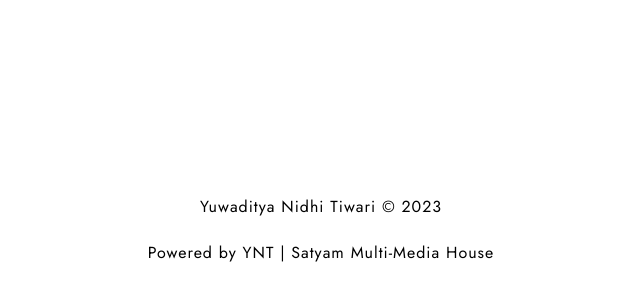
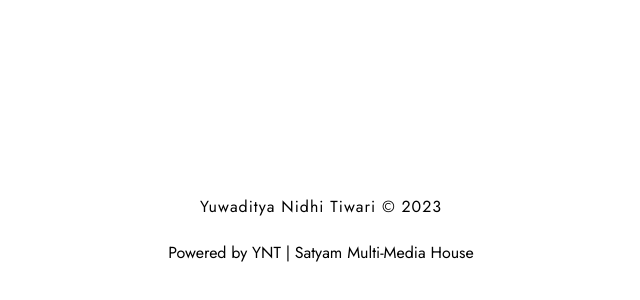
Before and after one commit to sensusad/yntiwari, a plain HTML site: page index.html in a window 1280 px wide. Shown: the part 4885-5185 px from the top of the page, 319-959 px from the left. Drawn offline with nearby package versions, Linux system fonts and the light colour scheme.

Commit message:
Update index.html

```diff
--- a/index.html
+++ b/index.html
@@ -213,7 +213,7 @@
 
 	<!--------ends---->
 	<div class="ends">
-		<p>Yuwaditya Nidhi Tiwari © 2023</p> <br> <p> Powered by YNT | Satyam Multi-Media House </p>
+		<p>Yuwaditya Nidhi Tiwari © 2023</p> <br> Powered by YNT | Satyam Multi-Media House </p>
 	</div>
 
 	<script src="https://unpkg.com/scrollreveal"></script>
```
